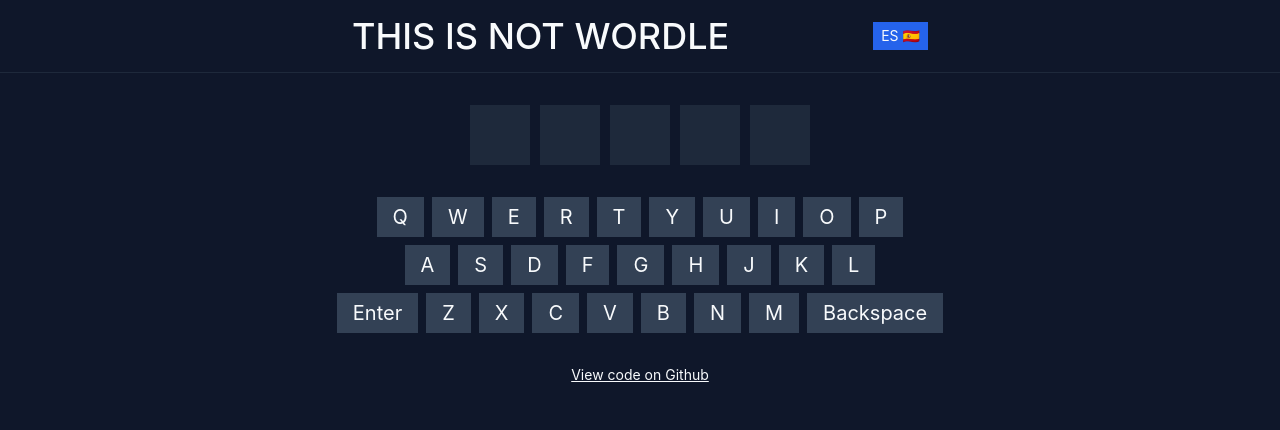
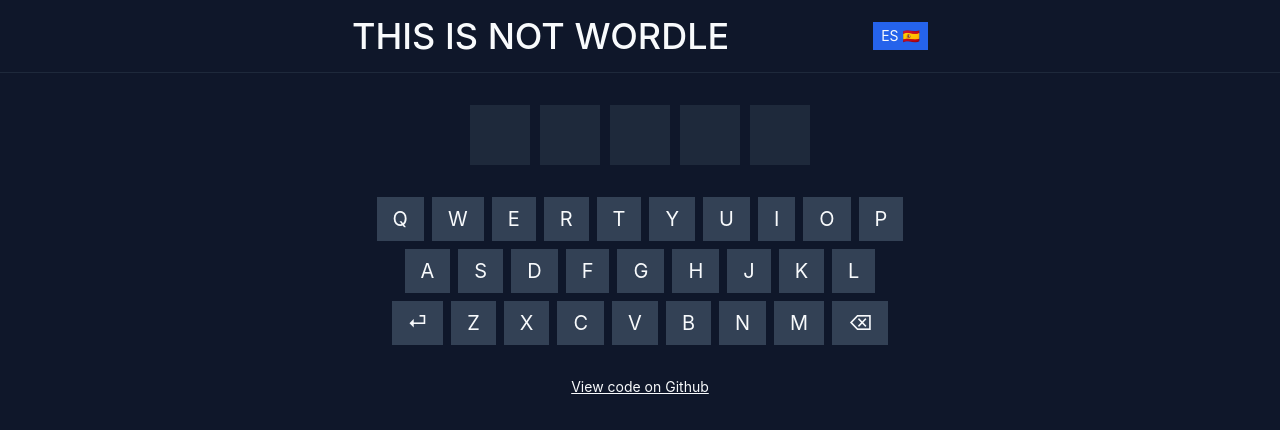
Before and after one commit to fdograph/not-wordle, a React (Create React App) app: page / in a window 1280 px wide. Shown: the top 430 px of the page. Built offline with nearby package versions, Linux system fonts and the light colour scheme.

Commit message:
Better keyboard settings

```diff
--- a/src/Game/components/Keyboard.module.css
+++ b/src/Game/components/Keyboard.module.css
@@ -7,7 +7,7 @@
 }
 
 .key {
-    @apply p-1.5 md:px-4 capitalize md:text-xl bg-slate-700 hover:bg-slate-600 active:bg-slate-400 min-w-[27px];
+    @apply p-2 md:px-4 capitalize md:text-xl bg-slate-700 hover:bg-slate-600 active:bg-slate-400 min-w-[30px];
 }
 
 .key.found {
--- a/src/Game/components/Keyboard.tsx
+++ b/src/Game/components/Keyboard.tsx
@@ -7,6 +7,7 @@
 
 interface KeyProps {
   value: string;
+  label: string;
   isFound?: boolean;
   isNotFound?: boolean;
   isCorrect?: boolean;
@@ -14,6 +15,7 @@
 }
 const Key: React.FC<KeyProps> = ({
   value,
+  label,
   isFound,
   isNotFound,
   isCorrect,
@@ -30,7 +32,7 @@
       onClick={() => onClick(value)}
       aria-label={`${value} key`}
     >
-      {value}
+      {label}
     </button>
   );
 };
@@ -78,11 +80,12 @@
       <div key={row.join('')}>
         {row.map((keyVal) => (
           <Key
-            key={keyVal}
-            value={keyVal}
-            isCorrect={status.get(keyVal.toUpperCase())?.isCorrect}
-            isFound={status.get(keyVal.toUpperCase())?.isFound}
-            isNotFound={status.get(keyVal.toUpperCase())?.isNotFound}
+            key={keyVal.val}
+            value={keyVal.val}
+            label={keyVal.label}
+            isCorrect={status.get(keyVal.val.toUpperCase())?.isCorrect}
+            isFound={status.get(keyVal.val.toUpperCase())?.isFound}
+            isNotFound={status.get(keyVal.val.toUpperCase())?.isNotFound}
             onClick={onKeyPress}
           />
         ))}
--- a/src/Game/logic.ts
+++ b/src/Game/logic.ts
@@ -1,14 +1,28 @@
-export const langKeyboard = {
+interface KeyItem {
+  val: string;
+  label: string;
+}
+
+interface KeyboardMatrix {
+  en: KeyItem[][];
+  es: KeyItem[][];
+}
+
+const keyMapper = (key: string): KeyItem => ({
+  val: key,
+  label: key === 'Enter' ? '⏎' : key === 'Backspace' ? '⌫' : key,
+});
+export const langKeyboard: KeyboardMatrix = {
   en: [
-    ['q', 'w', 'e', 'r', 't', 'y', 'u', 'i', 'o', 'p'],
-    ['a', 's', 'd', 'f', 'g', 'h', 'j', 'k', 'l'],
-    ['Enter', 'z', 'x', 'c', 'v', 'b', 'n', 'm', 'Backspace'],
+    ['q', 'w', 'e', 'r', 't', 'y', 'u', 'i', 'o', 'p'].map(keyMapper),
+    ['a', 's', 'd', 'f', 'g', 'h', 'j', 'k', 'l'].map(keyMapper),
+    ['Enter', 'z', 'x', 'c', 'v', 'b', 'n', 'm', 'Backspace'].map(keyMapper),
   ],
 
   es: [
-    ['q', 'w', 'e', 'r', 't', 'y', 'u', 'i', 'o', 'p'],
-    ['a', 's', 'd', 'f', 'g', 'h', 'j', 'k', 'l', 'ñ'],
-    ['Enter', 'z', 'x', 'c', 'v', 'b', 'n', 'm', 'Borrar'],
+    ['q', 'w', 'e', 'r', 't', 'y', 'u', 'i', 'o', 'p'].map(keyMapper),
+    ['a', 's', 'd', 'f', 'g', 'h', 'j', 'k', 'l', 'ñ'].map(keyMapper),
+    ['Enter', 'z', 'x', 'c', 'v', 'b', 'n', 'm', 'Backspace'].map(keyMapper),
   ],
 };
 
```
